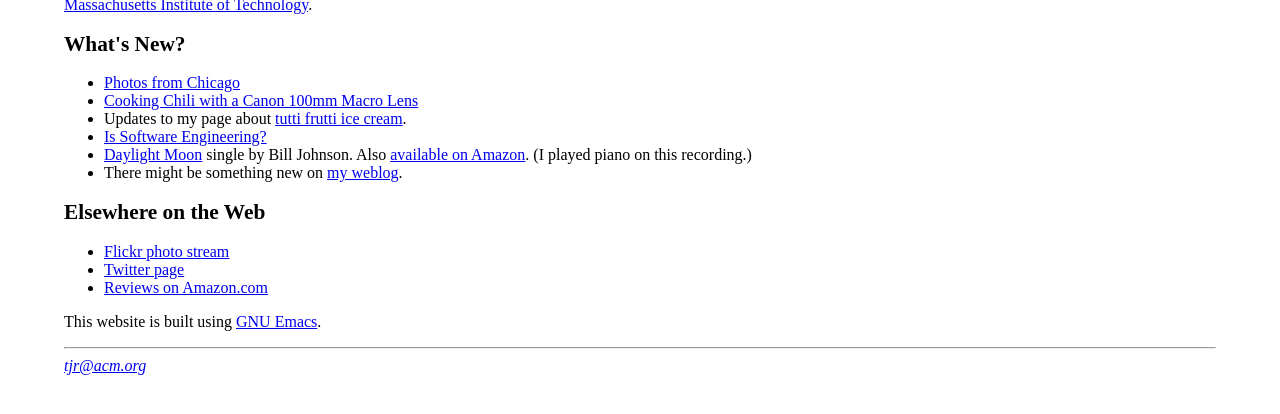
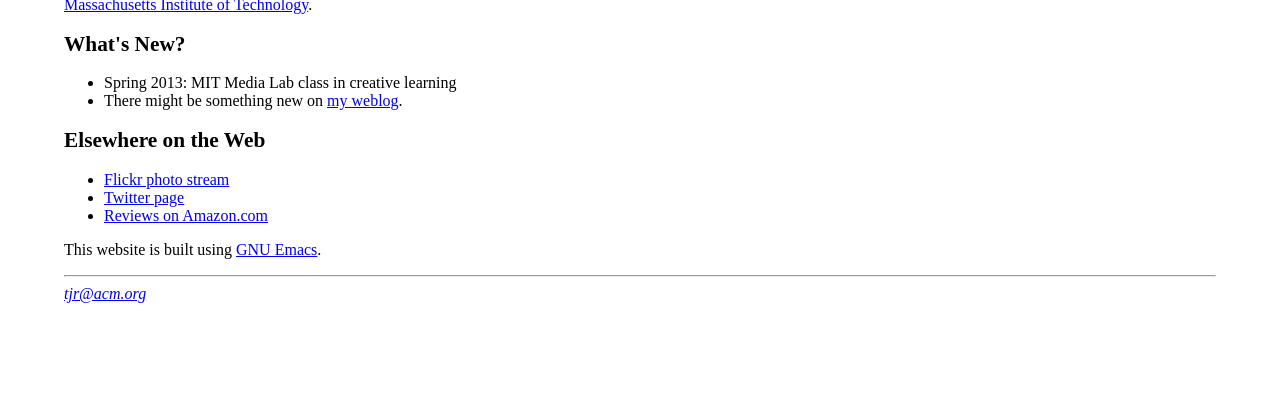
Before and after one commit to tjr/tjr.github.com, a Jekyll site: the page built from index.html, in a window 1280 px wide, cut to the strip 251-665 px from the top of the page. Built offline with Jekyll 4.4.1, drawn with Linux system fonts in a browser that asks for light colours; the list of posts is cut into pages by our own code.

Commit message:
updated main index

```diff
--- a/index.html
+++ b/index.html
@@ -40,13 +40,7 @@ enjoyed some post-graduate academic refreshment at the
 
 <h2>What's New?</h2>
 <ul>
-<li><a href="http://www.flickr.com/photos/trothwell/sets/72157631531899397/">Photos from Chicago</a></li>
-<li><a href="/photography/cooking-chili">Cooking Chili with a Canon 100mm Macro Lens</a></li>
-<li>Updates to my page about <a href="/research/tutti-frutti-ice-cream">tutti frutti ice cream</a>.
-<li><a href="/writing/is-software-engineering">Is Software Engineering?</a></li>
-<li><a href="http://itunes.apple.com/us/album/daylight-moon-single/id489451410">Daylight Moon</a> single by
-Bill Johnson. Also <a href="http://www.amazon.com/Daylight-Moon-Single/dp/B006LZ3L2W/">available on Amazon</a>.
-(I played piano on this recording.)</li>
+<li>Spring 2013: MIT Media Lab class in creative learning</li>
 <li>There might be something new on <a href="http://blog.trevisrothwell.com/">my weblog</a>.</li>
 </ul>
 
```
